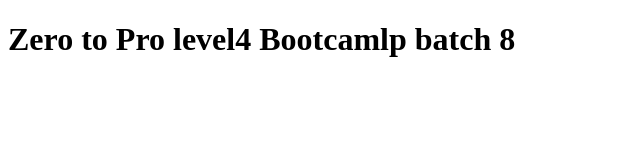
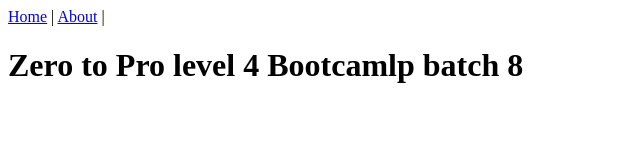
Before and after one commit to waiyanwaiyan/waiyanwaiyan.github.io, a plain HTML site: page index.html in a window 1280 px wide. Shown: the whole page, without its empty margins (0-640 px from the left). Drawn offline with Linux system fonts and the light colour scheme.

Commit message:
Add Photos

```diff
--- a/index.html
+++ b/index.html
@@ -7,6 +7,7 @@
     <title>Wai Yan</title>
 </head>
 <body>
-    <h1>Zero to Pro level4 Bootcamlp batch 8</h1>
+    <a href="index.html">Home</a> |
+    <a href="about.html">About</a> |
+    <h1>Zero to Pro level 4 Bootcamlp batch 8</h1>
 </body>
-</html>
```
Also changed, not shown: about.html (+15 -0 lines), 1.png (added), 2.png (added), 3.png (added).
